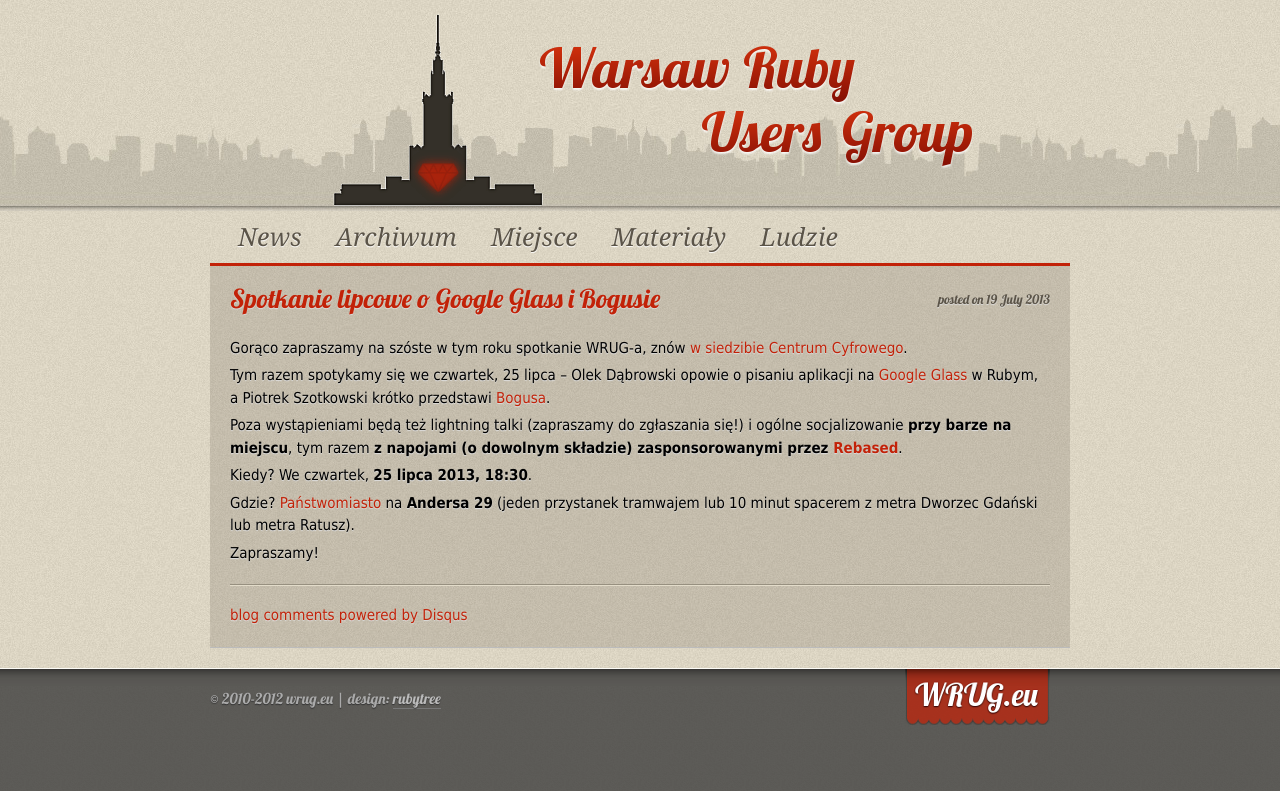
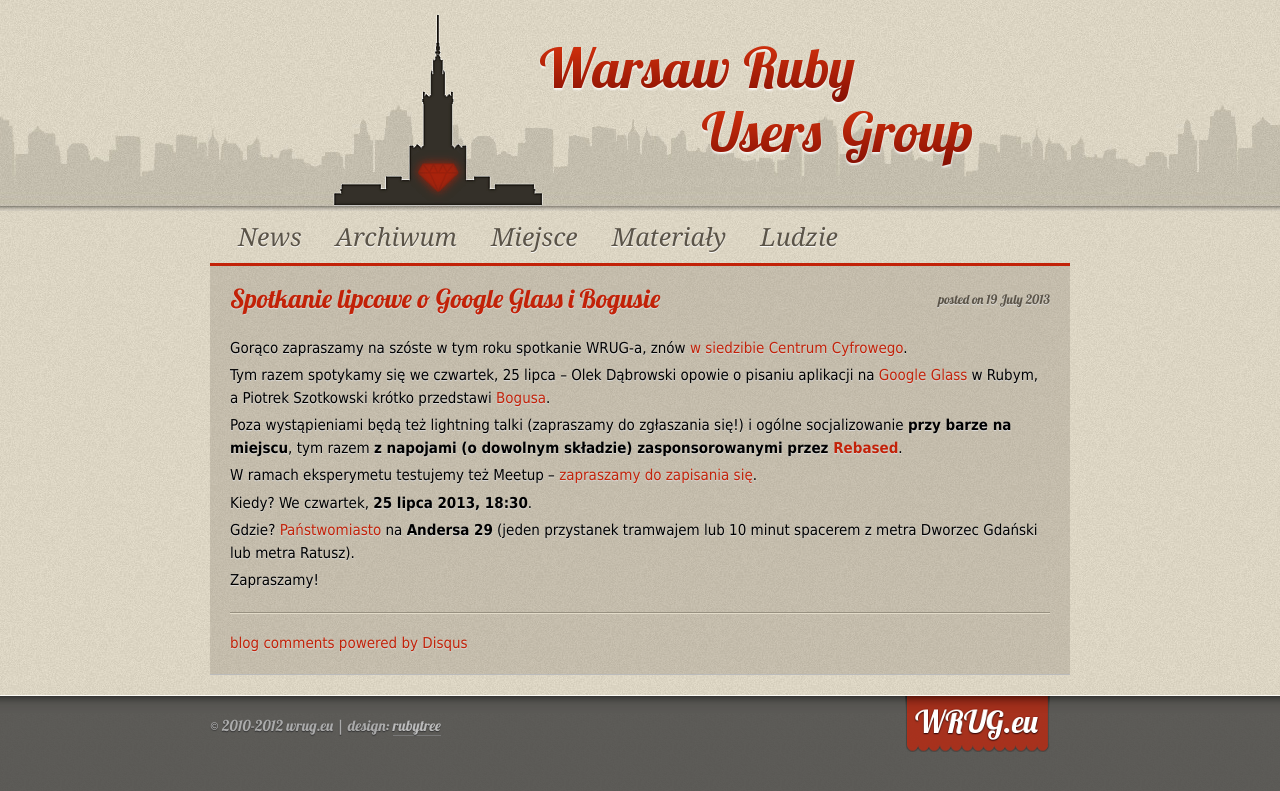
Before and after one commit to wrug/wrug.eu, a Jekyll site: the page built from _posts/2013-07-19-spotkanie-lipcowe.md, in a window 1280 px wide. Shown: the top 791 px of the page. Built offline with Jekyll 4.4.1, drawn with Linux system fonts in a browser that asks for light colours; comment, search, counter and statistics services are not loaded.

Commit message:
July 2013 meeting info: add Meetup link

```diff
--- a/_posts/2013-07-19-spotkanie-lipcowe.md
+++ b/_posts/2013-07-19-spotkanie-lipcowe.md
@@ -17,6 +17,9 @@
 na miejscu**, tym razem **z napojami (o dowolnym składzie)
 zasponsorowanymi przez [Rebased](http://rebased.pl)**.
 
+W ramach eksperymetu testujemy też Meetup – [zapraszamy do zapisania
+się](http://www.meetup.com/Warsaw-Ruby-Users-Group-WRUG/events/129198182/).
+
 Kiedy? We czwartek, **25 lipca 2013, 18:30**.
 
 Gdzie? [Państwomiasto](http://panstwomiasto.pl) na
```
